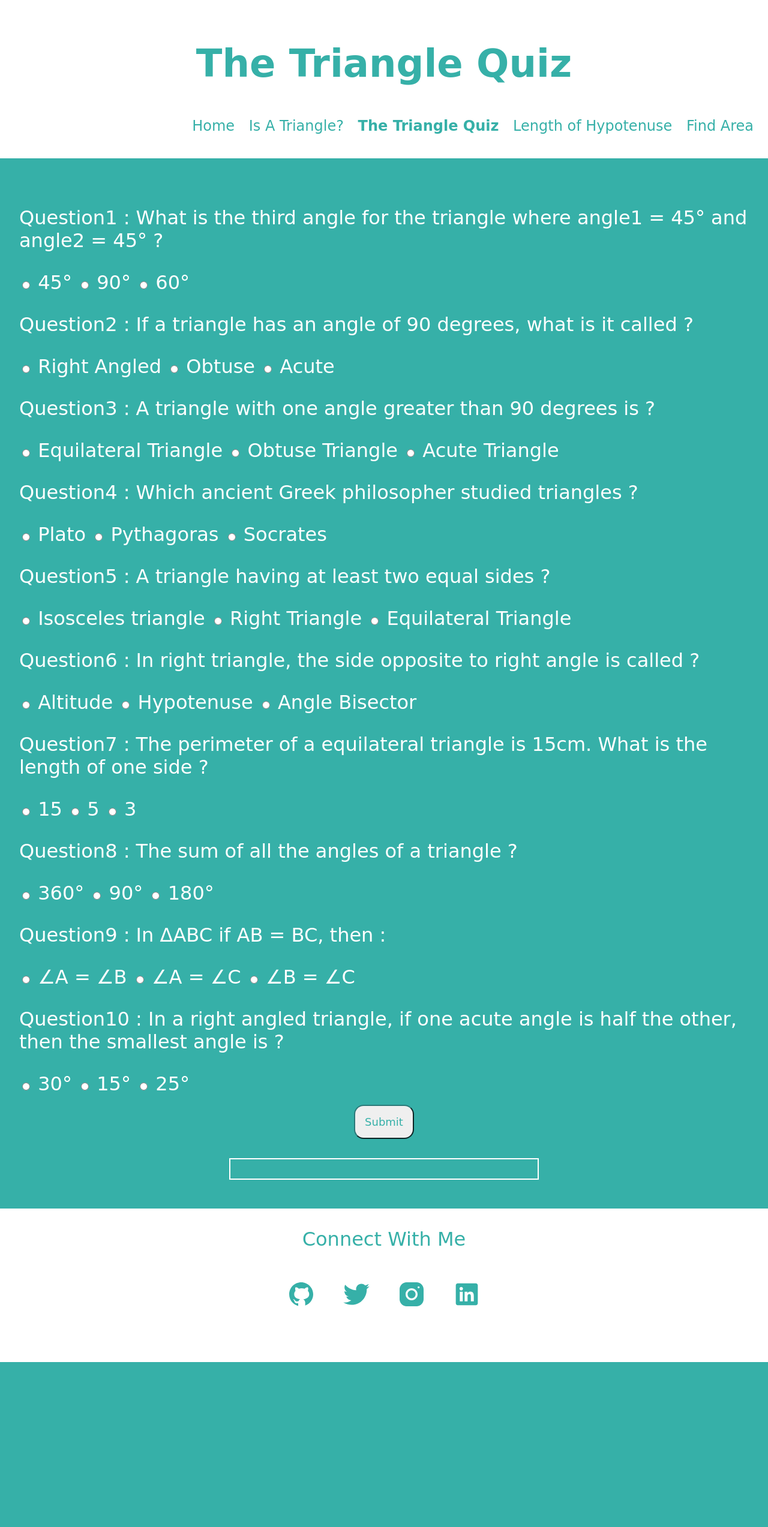
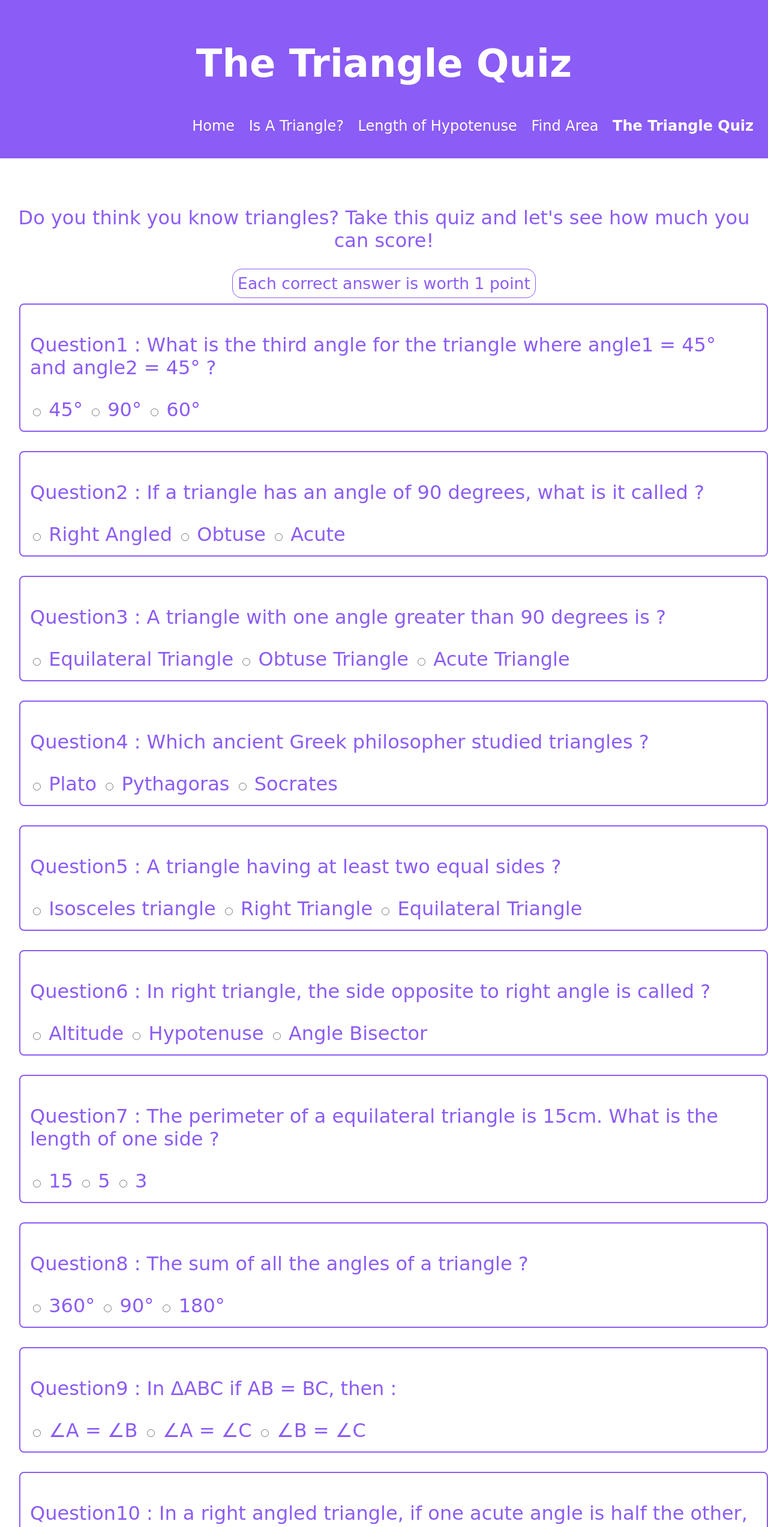
Before and after one commit to AshutoshM29/Fun-With-Triangles, a plain HTML site: page quiz.html in a window 1280 px wide. Shown: the top 2546 px of the page at 60% size. Before the commit the page ends 2271 px from the top, so only its background shows below. Drawn offline with Linux system fonts and the light colour scheme; a web font is replaced by a local one.

Commit message:
style : color

```diff
--- a/quiz.html
+++ b/quiz.html
@@ -21,21 +21,27 @@
            </li>
 
            <li class="list-item-inline">
-               <a class="link link-active" href="/quiz.html">The Triangle Quiz</a>
-           </li>
-
-           <li class="list-item-inline">
                <a class="link" href="/hypotenuse.html">Length of Hypotenuse</a>
            </li>
 
            <li class="list-item-inline">
                <a class="link" href="/area.html">Find Area</a>
            </li>
+
+           <li class="list-item-inline">
+            <a class="link link-active" href="/quiz.html">The Triangle Quiz</a>
+        </li>
         </ul>
    </nav>
 
-    <form class="quiz-form">
-        <div>
+
+
+
+<p>Do you think you know triangles? Take this quiz and let's see how much you can score!</p>
+<small class="small-box">Each correct answer is worth 1 point</small>
+
+    <form class="container quiz-form">
+        <div class="question-container">
             <p>Question1 : What is the third angle for the triangle where angle1 = 45° and angle2 = 45° ?</p>
             <label>
                 <input type="radio" name="question1" value="45°"/> 45°
@@ -48,7 +54,7 @@
             </label>
         </div>
 
-        <div>
+        <div class="question-container">
             <p>Question2 : If a triangle has an angle of 90 degrees, what is it called ?</p>
             <lable>
                 <input type="radio" name="question2" value="right angled"/> Right Angled
@@ -61,7 +67,7 @@
             </label>
         </div>
 
-        <div>
+        <div class="question-container">
             <p>Question3 : A triangle with one angle greater than 90 degrees is ?</p>
             <lable>
                 <input type="radio" name="question3" value="equilateral triangle"/> Equilateral Triangle
@@ -74,7 +80,7 @@
             </label>
         </div>
 
-        <div>
+        <div class="question-container">
             <p>Question4 : Which ancient Greek philosopher studied triangles ?</p>
             <lable>
                 <input type="radio" name="question4" value="Plato"/> Plato
@@ -87,7 +93,7 @@
             </label>
         </div>
 
-        <div>
+        <div class="question-container">
             <p>Question5 : A triangle having at least two equal sides ?</p>
             <lable>
                 <input type="radio" name="question5" value="Isosceles Triangle"/> Isosceles triangle
@@ -100,7 +106,7 @@
             </label>
         </div>
 
-        <div>
+        <div class="question-container">
             <p>Question6 :
                 In right triangle, the side opposite to right angle is called ?</p>
             <lable>
@@ -114,7 +120,7 @@
             </label>
         </div>
 
-        <div>
+        <div class="question-container">
             <p>Question7 : The perimeter of a equilateral triangle is 15cm. What is the length of one side ?</p>
             <lable>
                 <input type="radio" name="question7" value="15"/> 15
@@ -127,7 +133,7 @@
             </label>
         </div>
 
-        <div>
+        <div class="question-container">
             <p>Question8 : The sum of all the angles of a triangle ?</p>
             <lable>
                 <input type="radio" name="question8" value="360°"/> 360°
@@ -140,7 +146,7 @@
             </label>
         </div>
 
-        <div>
+        <div class="question-container">
             <p>Question9 : In ΔABC if AB = BC, then :</p>
             <lable>
                 <input type="radio" name="question9" value="∠A = ∠B"/> ∠A = ∠B
@@ -153,7 +159,7 @@
             </label>
         </div>
 
-        <div>
+        <div class="question-container">
             <p>Question10 : In a right angled triangle, if one acute angle is half the other, then the smallest angle is ?</p>
             <lable>
                 <input type="radio" name="question10" value="30°"/> 30°
--- a/style.css
+++ b/style.css
@@ -6,8 +6,8 @@
 
 body {
     font-family: 'Rancho', cursive;
-    background-color: #36B0A8;
-    color: white;
+    background-color:white;
+    color: #8B5CF6;
     margin: auto;
     text-align: center;
     font-size: 2rem;
@@ -19,10 +19,11 @@ body {
 
 .link {
     text-decoration: none;
-    color: white;
+    color:#8B5CF6;
 }
 
 .link .link-active {
+
 }
 
 .heading {
@@ -30,27 +31,29 @@ body {
 }
 
 .head {
-    background-color: white;
+    background-color:#8B5CF6;
     padding: 1rem;
-    color:#36B0A8;
+    color:white;
     text-align: center;
     margin-bottom: 5rem;
 }
 .head .link {
-    color: #36B0A8;
+    color: white;
 
 }
 
 .redirect {
-    border: solid #2B7979 2px;
+    border: solid #8B5CF6 2px;
     background-color: white;
-    color: #36B0A8;
+    color: #8B5CF6;
     padding: 1rem;
     border-radius: 0.8rem;
+    margin-bottom: 2rem;
 }
 
 .link:hover {
-    color: #2B7979;
+    color:
+    #4C1D95;
 }
 
 container {
@@ -60,10 +63,11 @@ container {
 }
 
 .bottom {
-    background-color: white;
+    background-color:
+    #8B5CF6;
     margin-top: 3rem;
     padding: 2rem;
-    color: #36B0A8;
+    color: white;
 }
 
 /* buttons */
@@ -72,8 +76,9 @@ container {
     font-family: 'Rancho', cursive;
     padding: 1rem;
     border-radius: 1rem;
-    border-color: #2B7979;
-    color: #36B0A8;
+    border-color:
+#8B5CF6;
+    color: #8B5CF6;
     margin-bottom: 2rem;
     font-size: large;
 }
@@ -82,8 +87,10 @@ container {
     font-family: 'Rancho', cursive;
     padding: 1rem;
     border-radius: 1rem;
-    border-color: #2B7979;
-    color: #36B0A8;
+    border-color:
+#8B5CF6;
+    color:
+    #8B5CF6;
     margin-bottom: 2rem;
     margin-top: 1rem;
     font-size: large;
@@ -93,8 +100,10 @@ container {
     font-family: 'Rancho', cursive;
     padding: 1rem;
     border-radius: 1rem;
-    border-color: #2B7979;
-    color: #36B0A8;
+    border-color:
+#8B5CF6;
+    color:
+#8B5CF6;
     margin-bottom: 2rem;
     margin-top: 1rem;
     font-size: large;
@@ -104,8 +113,10 @@ container {
     font-family: 'Rancho', cursive;
     padding: 1rem;
     border-radius: 1rem;
-    border-color: #2B7979;
-    color: #36B0A8;
+    border-color:
+#8B5CF6;
+    color:
+#8B5CF6;
     margin-bottom: 2rem;
     margin-top: 1rem;
     font-size: large;
@@ -126,7 +137,7 @@ nav .link-active {
 }
 
 #output {
-    border: solid 2px white;
+    border: solid 2px #8B5CF6;
     padding: 1rem;
     margin-top: 1rem;
     margin-bottom: 2rem;
@@ -163,3 +174,19 @@ nav .link-active {
     display: block;
     padding: 1rem
 }
+
+.small-box {
+    border: #8B5CF6 solid 1px;
+    border-radius: 1rem;
+    margin-top: 0rem;
+    padding: 0.5rem;
+    margin-bottom: 6rem;
+}
+
+.question-container {
+	padding: 1rem;
+	border: 2px solid #8B5CF6;
+	border-radius: 0.5rem;
+	margin: 1rem 0;
+    margin-bottom: 2rem;
+}
```
Also changed, not shown: area.html (+4 -4 lines), hypotenuse.html (+5 -5 lines), index.html (+4 -4 lines), is-triangle.html (+19 -13 lines).
